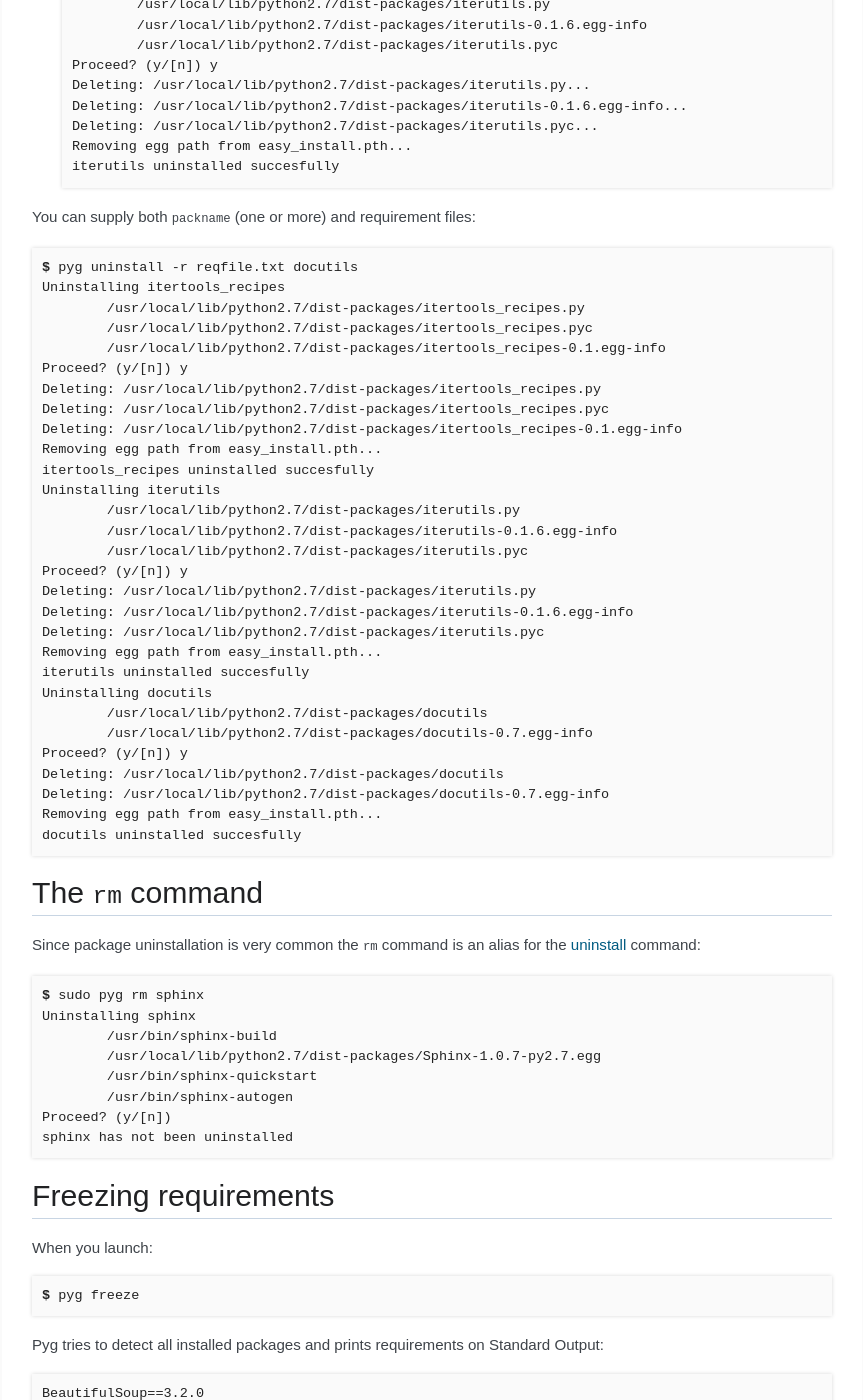
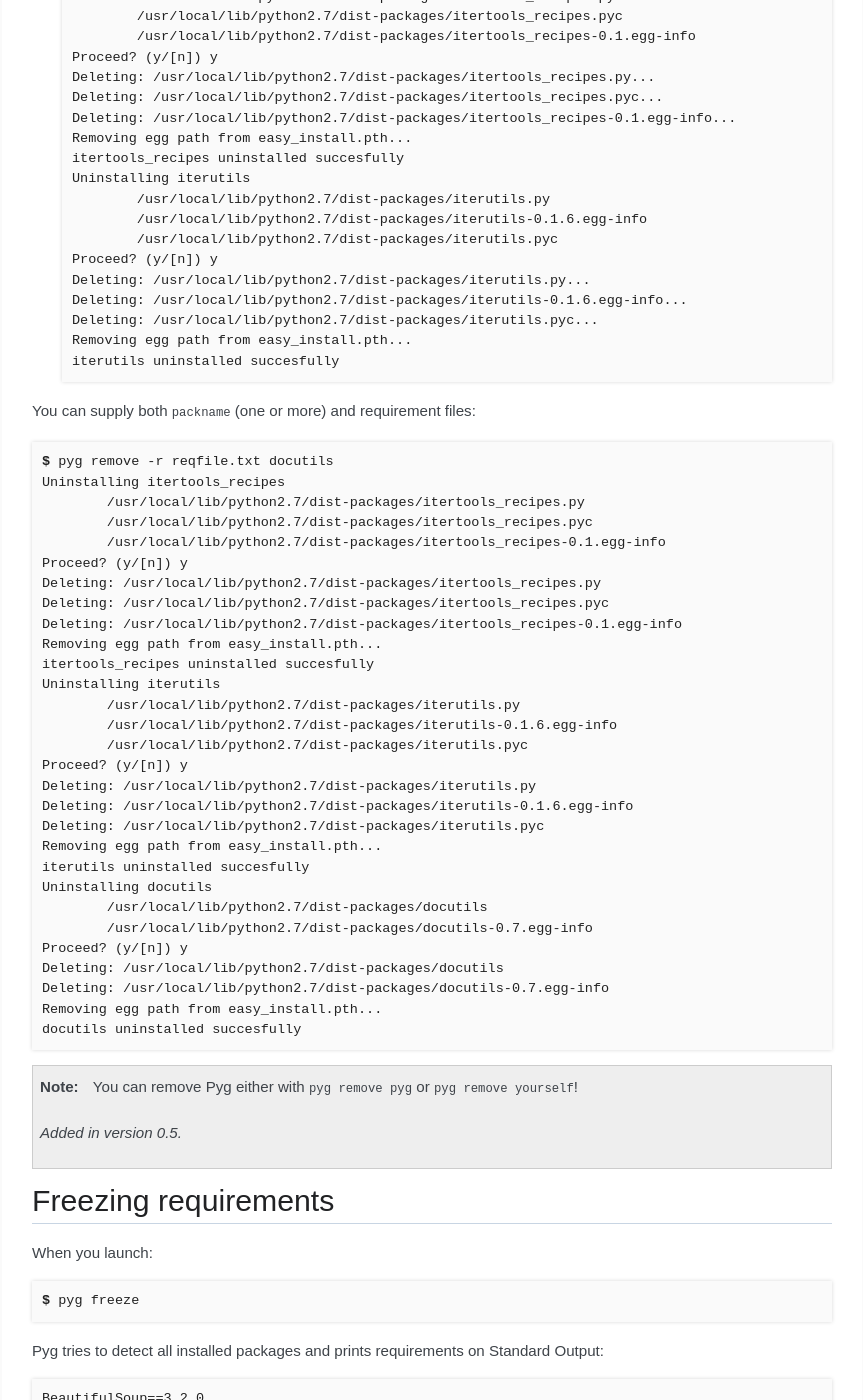
Before and after one commit to rubik/pyg, a Sphinx documentation site: the page built from docs/main_cmd.rst, in a window 1280 px wide and 1400 px high, scrolled down 3712 px. Shown: the whole window, without its empty margins (298-1161 px from the left). Built offline with Sphinx 7.4.7, drawn with Linux system fonts in a browser that asks for light colours; some of the changed text lies outside the part shown.

Commit message:
Updated docs

```diff
--- a/docs/features.rst
+++ b/docs/features.rst
@@ -72,6 +72,8 @@
 
 Pyg and virtualenv
 ------------------
+
+.. versionadded:: 0.5
 
 From Pyg 0.5 onwards, virtualenv is completely supported. You can easily manage packages from inside it.
 A little example::
--- a/docs/main_cmd.rst
+++ b/docs/main_cmd.rst
@@ -74,7 +74,7 @@
         Running setup.py install for pypol_
         pypol_ installed successfully
 
-    Later you may want to re-install the package. Instead of running ``uninstall`` and then ``install``, you can use the :option:`-U` option::
+    Later you may want to re-install the package. Instead of running :command:`remove`` and then :command:`install`, you can use the :option:`-U` option::
 
         $ pyg install -U pypol_
         Best match: pypol_==0.5
@@ -83,7 +83,15 @@
         Installing pypol_ egg file
         pypol_ installed successfully
 
+    This command **does not** upgrade dependencies.
+
     .. versionadded:: 0.2
+
+.. option:: -A, --upgrade-all
+
+    Like, :option:`install --upgrade`, but upgrade dependencies too.
+
+    .. versionadded:: 0.5
 
 .. option:: -n, --no-deps
 
@@ -107,13 +115,17 @@
 Uninstalling
 ============
 
+.. versionchanged:: 0.5
+
+    Replaced :command:`uninstall` and :command:`rm` with :command:`remove`.
+
 Removing a package is dead simple::
 
-    $ pyg uninstall packname
+    $ pyg remove packname
 
 Pyg tries to detect the package's folder and delete it::
 
-    $ pyg uninstall sphinx
+    $ pyg remove sphinx
     Uninstalling sphinx
             /usr/bin/sphinx-build
             /usr/local/lib/python2.7/dist-packages/Sphinx-1.0.7-py2.7.egg
@@ -124,7 +136,7 @@
 
 If *packname* is a module and not a package, Pyg will automatically detect it::
 
-    $ pyg uninstall roman
+    $ pyg remove roman
     Uninstalling roman
             /usr/local/lib/python2.7/dist-packages/roman.pyc
             /usr/local/lib/python2.7/dist-packages/roman.py
@@ -132,7 +144,7 @@
 
 If your answer is *yes* the files will be deleted. This operation is **not undoable**::
 
-    $ pyg uninstall itertools_recipes
+    $ pyg remove itertools_recipes
     Uninstalling itertools_recipes
             /usr/local/lib/python2.7/dist-packages/itertools_recipes-0.1-py2.7.egg
     Proceed? (y/[n]) y
@@ -146,7 +158,7 @@
 
     Do not ask confirmation of uninstall deletions::
 
-        $ pyg uninstall -y iterutils
+        $ pyg remove -y iterutils
         Uninstalling iterutils
                 /usr/local/lib/python2.7/dist-packages/iterutils.py
                 /usr/local/lib/python2.7/dist-packages/iterutils-0.1.6.egg-info
@@ -170,7 +182,7 @@
 
     ::
 
-        $ pyg uninstall -r reqfile.txt
+        $ pyg remove -r reqfile.txt
         Uninstalling itertools_recipes
                 /usr/local/lib/python2.7/dist-packages/itertools_recipes.py
                 /usr/local/lib/python2.7/dist-packages/itertools_recipes.pyc
@@ -194,7 +206,7 @@
 
 You can supply both ``packname`` (one or more) and requirement files::
 
-    $ pyg uninstall -r reqfile.txt docutils
+    $ pyg remove -r reqfile.txt docutils
     Uninstalling itertools_recipes
             /usr/local/lib/python2.7/dist-packages/itertools_recipes.py
             /usr/local/lib/python2.7/dist-packages/itertools_recipes.pyc
@@ -224,21 +236,11 @@
     Removing egg path from easy_install.pth...
     docutils uninstalled succesfully
 
+.. note::
 
-The ``rm`` command
-==================
+    You can remove Pyg either with ``pyg remove pyg`` or ``pyg remove yourself``!
 
-Since package uninstallation is very common the ``rm`` command is an alias for the :ref:`uninstall <uninst>` command::
-
-    $ sudo pyg rm sphinx
-    Uninstalling sphinx
-            /usr/bin/sphinx-build
-            /usr/local/lib/python2.7/dist-packages/Sphinx-1.0.7-py2.7.egg
-            /usr/bin/sphinx-quickstart
-            /usr/bin/sphinx-autogen
-    Proceed? (y/[n])
-    sphinx has not been uninstalled
-
+    .. versionadded:: 0.5
 
 .. _reqs:
 
@@ -501,3 +505,19 @@
 
 
 You can download the generated bundle :download:`here <../../pyg.pyb>` (direct link to download).
+
+.. option:: -r <path>, --req-file <path>
+
+    Specify requirement files containing packages to add. This option can be repeated many times::
+
+        $ pyg bundle bundlename.pybundle -r myreqs.txt -r other_reqs ...
+
+    .. versionadded:: 0.5
+
+.. option:: -e <requirement>, --exclude <requirement>
+
+    Specify packages to exclude from the bundle (can be repeated many times)::
+
+        $ pyg bundle pyg -e argh -e pkgtools<=0.3
+
+    .. versionadded:: 0.5
```
Also changed, not shown: other parts of docs/main_cmd.rst (+3 -1 lines).
